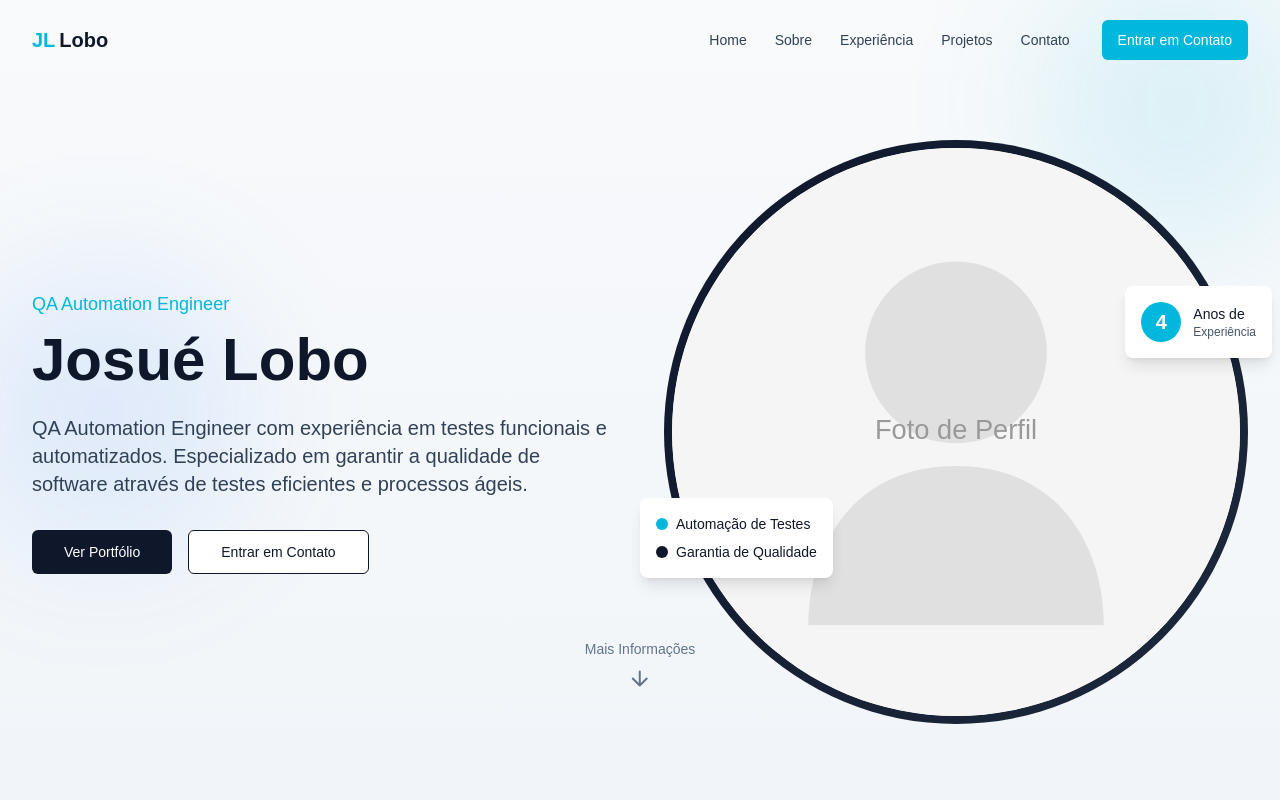
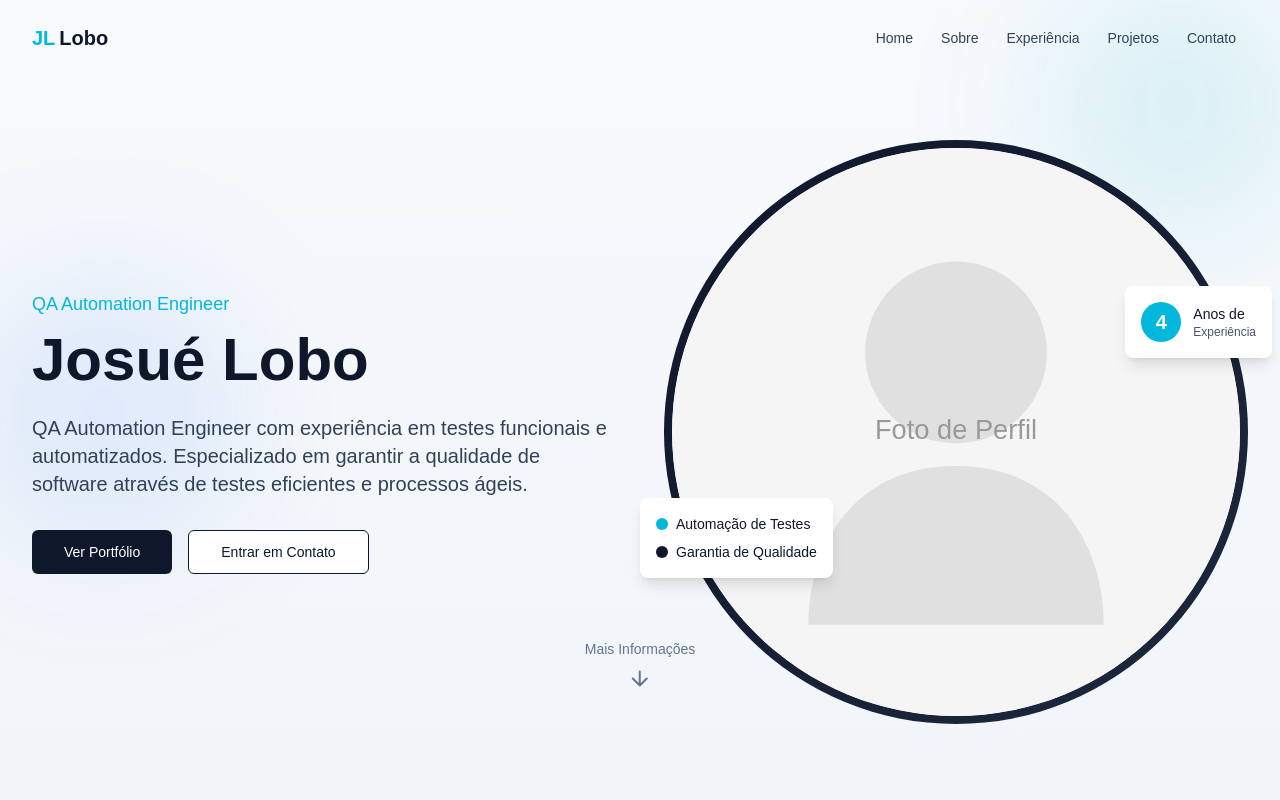
Before and after one commit to jojosuelobo/portfolio-v4, a Next.js app: page / in a window 1280 px wide. Shown: the top 800 px of the page. Built offline with nearby package versions, Linux system fonts and the light colour scheme.

Commit message:
remove entrar em contato button

```diff
--- a/src/components/header.tsx
+++ b/src/components/header.tsx
@@ -108,14 +108,14 @@ export default function Header() {
                   {item.name}
                 </a>
               ))}
-              <Button asChild className="ml-4 bg-cyan-500 hover:bg-cyan-600 text-white">
+              {/* <Button asChild className="ml-4 bg-cyan-500 hover:bg-cyan-600 text-white">
                 <a
                   href="#contact"
                   onClick={(e) => handleNavClick(e, "#contact")}
                 >
                   Entrar em Contato
                 </a>
-              </Button>
+              </Button> */}
             </nav>
           )}
         </div>
```
